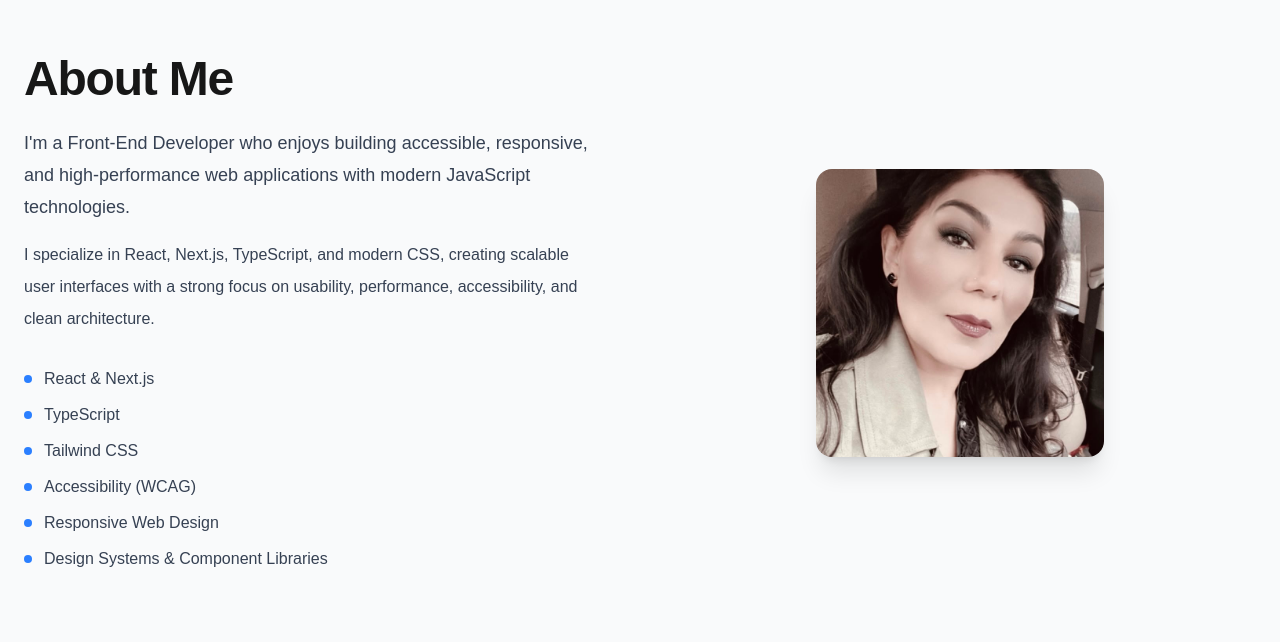
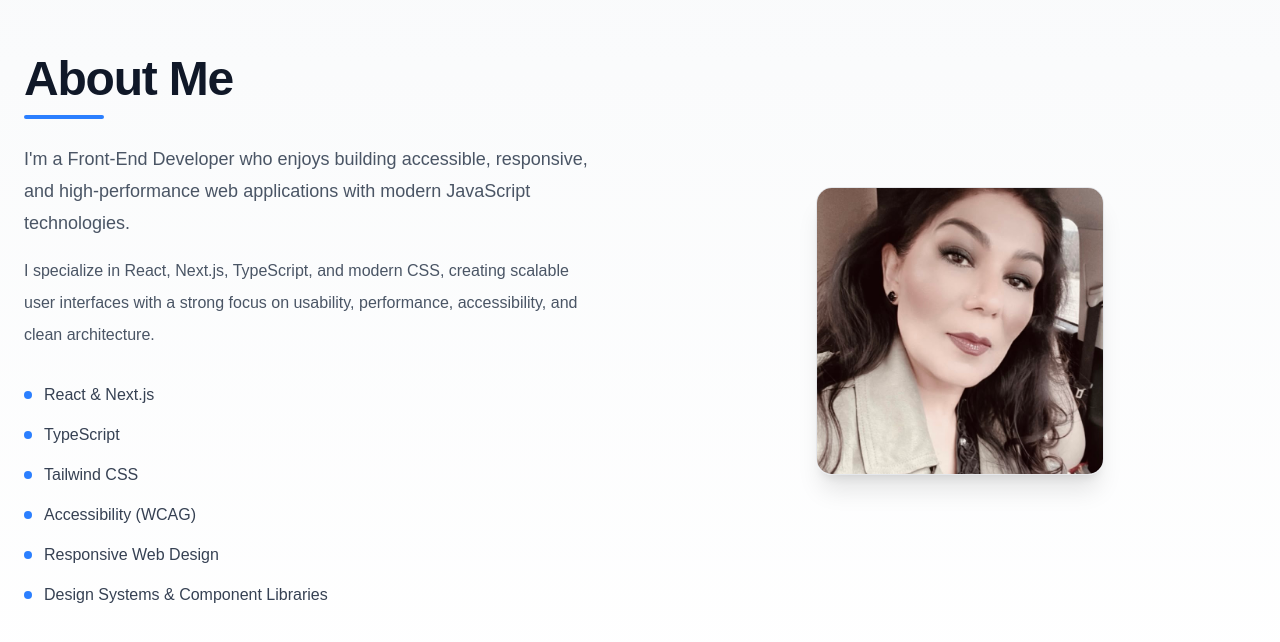
Before and after one commit to naheedkvirk/portfolio, a Next.js app: page / in a window 1280 px wide. Shown: the part 934-1576 px from the top of the page. Built offline with nearby package versions, Linux system fonts and the light colour scheme.

Commit message:
Update styling for About Me

```diff
--- a/components/About/About.tsx
+++ b/components/About/About.tsx
@@ -5,7 +5,7 @@ export default function About() {
     <section
       id="about"
       aria-labelledby="about-heading"
-      className="scroll-mt-24 bg-gray-50 dark:bg-gray-950"
+      className="scroll-mt-24 bg-gradient-to-b from-gray-50 to-white dark:from-gray-950 dark:to-gray-900"
     >
       <div className="mx-auto max-w-7xl px-6 py-32">
         <div className="grid gap-12 lg:grid-cols-2 lg:items-center">
@@ -13,50 +13,51 @@ export default function About() {
           <div>
             <h2
               id="about-heading"
-              className="text-4xl font-bold tracking-tight sm:text-5xl"
+              className="text-4xl font-bold tracking-tight text-gray-900 dark:text-white sm:text-5xl"
             >
               About Me
             </h2>
+            <div className="mt-3 h-1 w-20 rounded-full bg-blue-500" />
 
-            <p className="mt-6 max-w-xl text-lg leading-8 text-gray-700 dark:text-gray-300">
+            <p className="mt-6 max-w-xl text-lg leading-8 text-gray-600 dark:text-gray-300">
               I&apos;m a Front-End Developer who enjoys building accessible,
               responsive, and high-performance web applications with modern
               JavaScript technologies.
             </p>
 
-            <p className="mt-4 max-w-xl leading-8 text-gray-700 dark:text-gray-300">
+            <p className="mt-4 max-w-xl leading-8 text-gray-600 dark:text-gray-300">
               I specialize in React, Next.js, TypeScript, and modern CSS,
               creating scalable user interfaces with a strong focus on
               usability, performance, accessibility, and clean architecture.
             </p>
 
-            <ul className="mt-8 space-y-3 text-gray-700 dark:text-gray-300">
-              <li className="flex items-center gap-3">
+            <ul className="mt-8 space-y-4 text-gray-700 dark:text-gray-300">
+              <li className="flex items-center gap-3 text-base">
                 <span className="h-2 w-2 rounded-full bg-blue-500" />
                 React & Next.js
               </li>
 
-              <li className="flex items-center gap-3">
+              <li className="flex items-center gap-3 text-base">
                 <span className="h-2 w-2 rounded-full bg-blue-500" />
                 TypeScript
               </li>
 
-              <li className="flex items-center gap-3">
+              <li className="flex items-center gap-3 text-base">
                 <span className="h-2 w-2 rounded-full bg-blue-500" />
                 Tailwind CSS
               </li>
 
-              <li className="flex items-center gap-3">
+              <li className="flex items-center gap-3 text-base">
                 <span className="h-2 w-2 rounded-full bg-blue-500" />
                 Accessibility (WCAG)
               </li>
 
-              <li className="flex items-center gap-3">
+              <li className="flex items-center gap-3 text-base">
                 <span className="h-2 w-2 rounded-full bg-blue-500" />
                 Responsive Web Design
               </li>
 
-              <li className="flex items-center gap-3">
+              <li className="flex items-center gap-3 text-base">
                 <span className="h-2 w-2 rounded-full bg-blue-500" />
                 Design Systems & Component Libraries
               </li>
@@ -65,12 +66,15 @@ export default function About() {
 
           {/* Right Column */}
           <div className="flex justify-center">
-            <div className="relative h-64 w-64 overflow-hidden rounded-2xl shadow-xl md:h-72 md:w-72">
+            <div
+              className="relative h-64 w-64 overflow-hidden rounded-2xl
+            border border-gray-200 shadow-xl md:h-72 md:w-72 dark:border-gray-800"
+            >
               <Image
                 src="/images/profile/profile.jpg"
                 alt="Naheed Virk"
                 fill
-                className="object-cover object-center"
+                className="object-cover object-center transition-transform duration-500 hover:scale-105"
                 sizes="(max-width: 768px) 80vw, 288px"
               />
             </div>
```
